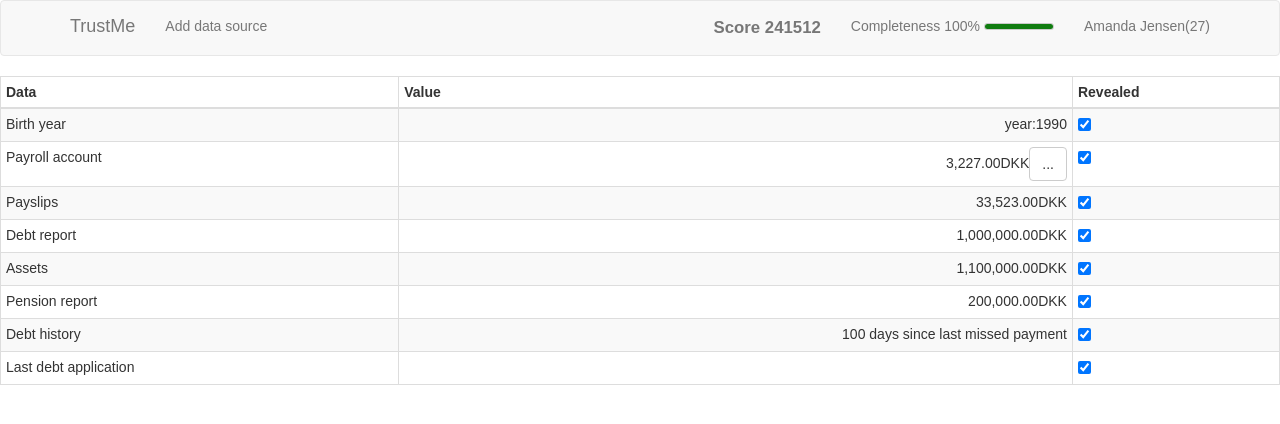
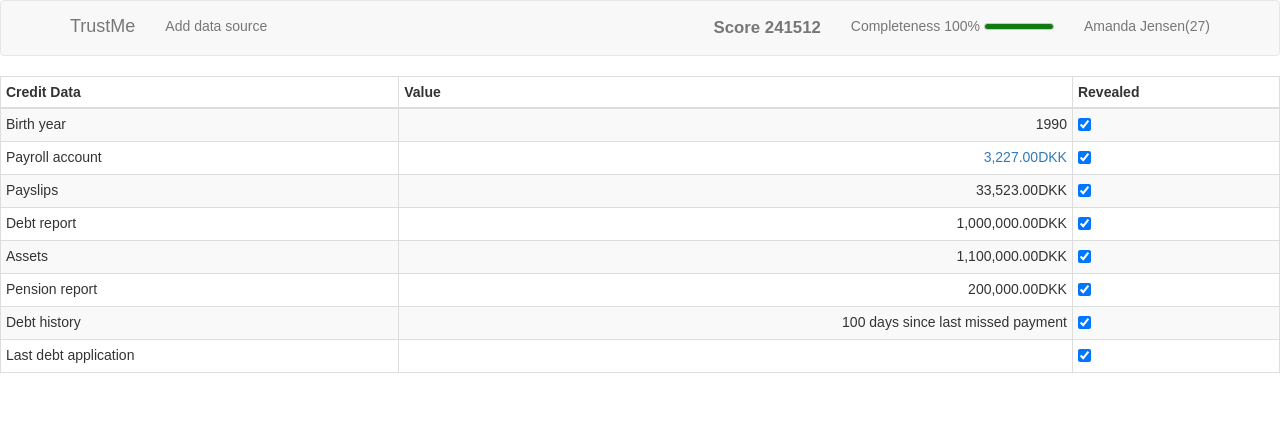
Before and after one commit to ocg1/CreditScore, a React (Create React App) app: page / in a window 1280 px wide. Shown: the top 424 px of the page. Built offline with nearby package versions, Linux system fonts and the light colour scheme.

Commit message:
improved account details button

```diff
--- a/src/App.js
+++ b/src/App.js
@@ -133,7 +133,7 @@ class App extends Component {
           </Nav>
         </Navbar>
         <Table striped bordered condensed hover>
-          <thead><tr><th>Data</th>
+          <thead><tr><th>Credit Data</th>
             <th>Value</th>
             <th>Revealed</th></tr></thead>
           <tbody>
--- a/src/CreditInfo.js
+++ b/src/CreditInfo.js
@@ -21,9 +21,8 @@ class CreditInfo extends Component {
         if (data.total) return formatAmount(data.total)
         if (data.pay) return formatAmount(data.pay)
         if (data.monthlySavings) return formatAmount(data.monthlySavings)
-        if (data.birth_date) return "year:" + data.birth_date.getUTCFullYear()
+        if (data.birth_date) return data.birth_date.getUTCFullYear()
         if (data.daysSinceLastMissed) {
-
             if (data.daysSinceLastMissed == Infinity)
                 return "never missed a payment"
             return data.daysSinceLastMissed + " days since last missed payment"
@@ -73,14 +72,7 @@ class CreditInfo extends Component {
                         <Button onClick={this.close}>Close</Button>
                     </Modal.Footer>
                 </Modal>
-
-                {/*
-                {this.props.creditInfo.data.url?
-                <a onClick={() => this.setState({showModal: true})}>{this.getDataString(this.props.creditInfo.data)}</a>:
-                this.getDataString(this.props.creditInfo.data)} */}
-
-                {this.getDataString(this.props.creditInfo.data)}
-                {this.props.creditInfo.data.url ? <Button onClick={() => this.showUrlInModal(this.props.creditInfo.data.url)}>...</Button> : <div />}
+                {this.props.creditInfo.data.url ? <a onClick={() => this.showUrlInModal(this.props.creditInfo.data.url)}>{this.getDataString(this.props.creditInfo.data)}</a> : this.getDataString(this.props.creditInfo.data)}
             </td>
             <td>
                 <input
```
